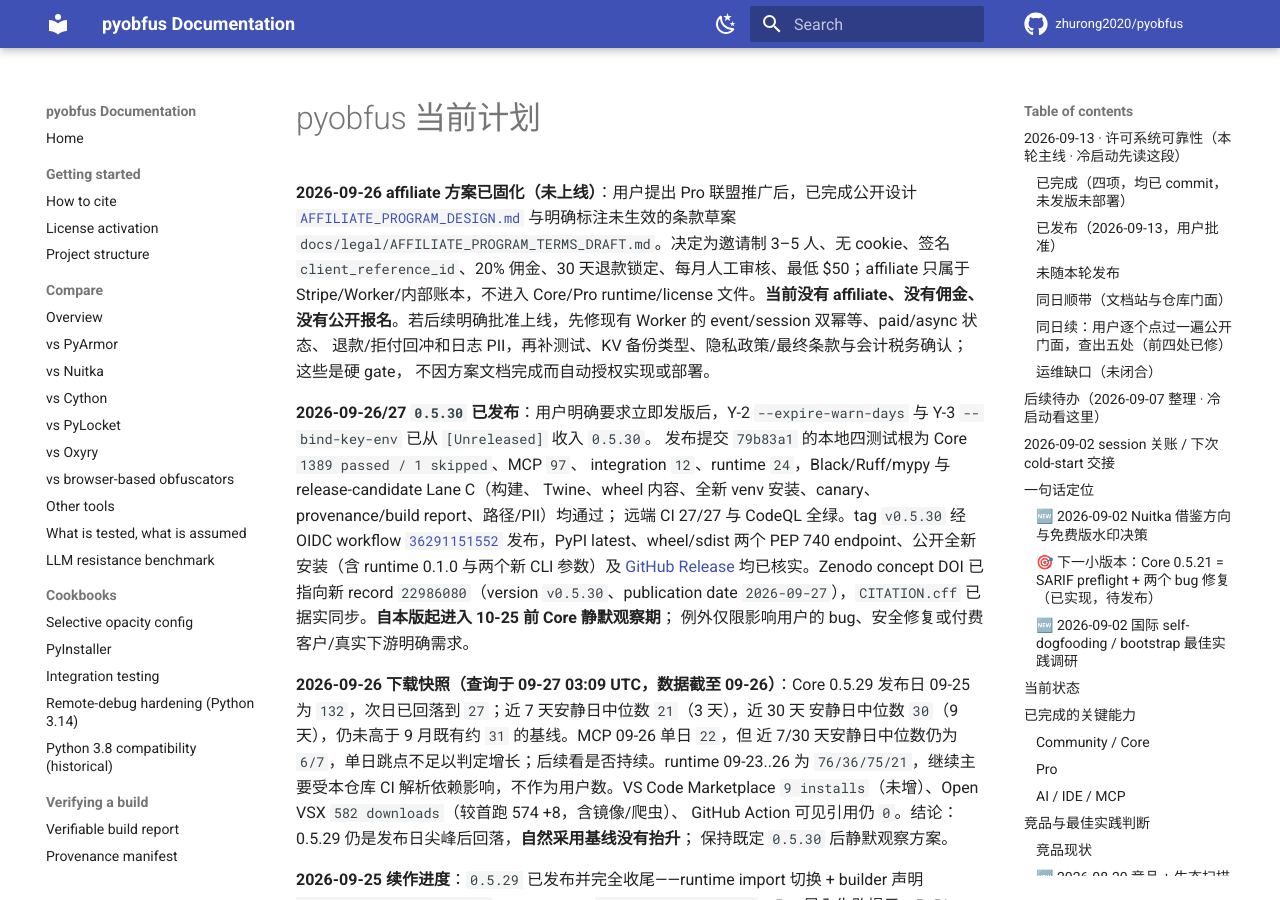
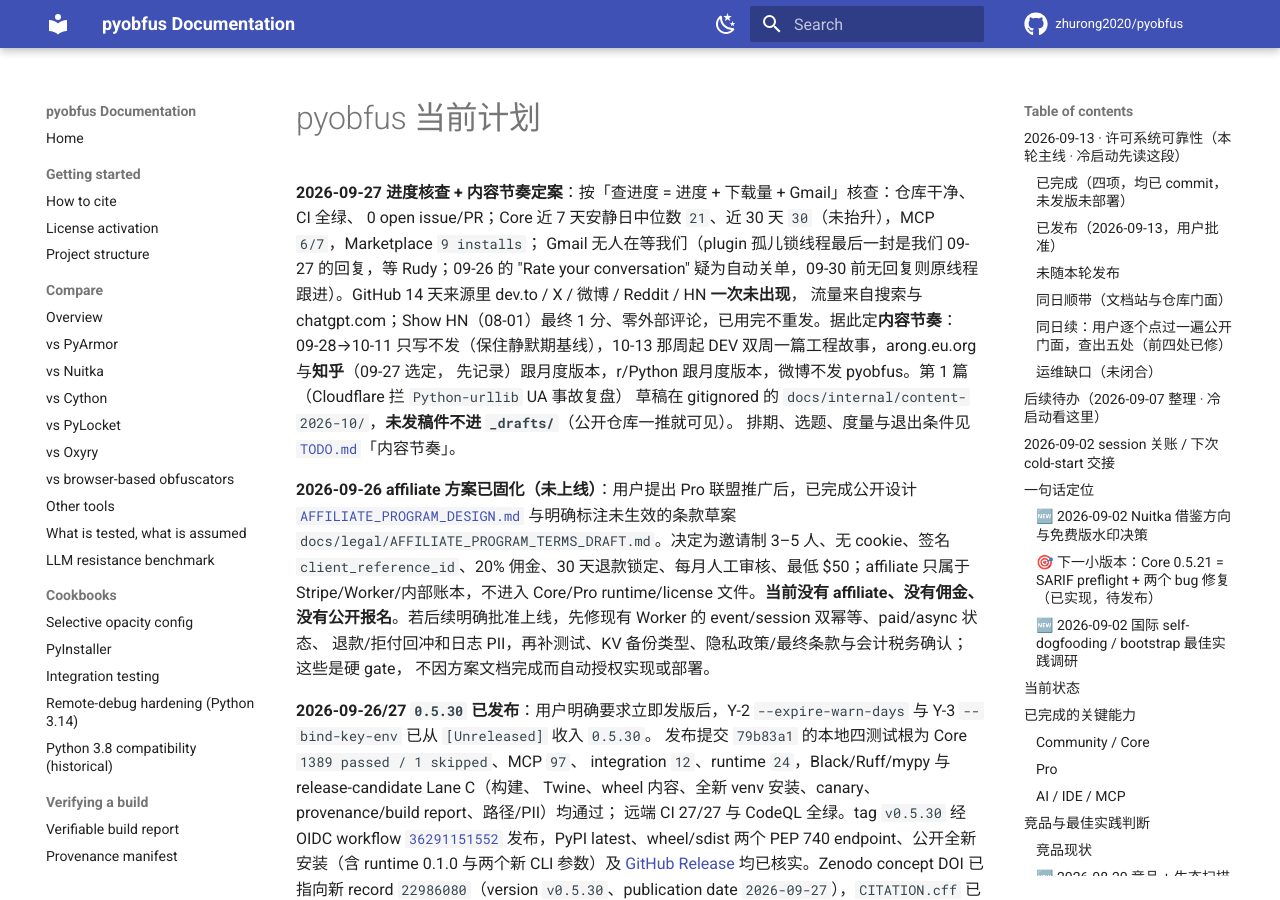
Before and after one commit to zhurong2020/pyobfus, an MkDocs documentation site: the page built from docs/CURRENT_PLAN_ZH.md, in a window 1280 px wide and 900 px high. Built offline with MkDocs 1.6.1 and Material for MkDocs 9.7.7, drawn with Linux system fonts in a browser that asks for light colours; comment, search, counter and statistics services are not loaded.

Commit message:
docs: record the 09-27 progress check and content cadence
Co-Authored-By: Claude Opus 5.5 <noreply@anthropic.com>

```diff
--- a/docs/CURRENT_PLAN_ZH.md
+++ b/docs/CURRENT_PLAN_ZH.md
@@ -1,4 +1,14 @@
 # pyobfus 当前计划
+
+**2026-09-27 进度核查 + 内容节奏定案**：按「查进度 = 进度 + 下载量 + Gmail」核查：仓库干净、CI 全绿、
+0 open issue/PR；Core 近 7 天安静日中位数 `21`、近 30 天 `30`（未抬升），MCP `6/7`，Marketplace `9 installs`；
+Gmail 无人在等我们（plugin 孤儿锁线程最后一封是我们 09-27 的回复，等 Rudy；09-26 的 "Rate your conversation"
+疑为自动关单，09-30 前无回复则原线程跟进）。GitHub 14 天来源里 dev.to / X / 微博 / Reddit / HN **一次未出现**，
+流量来自搜索与 chatgpt.com；Show HN（08-01）最终 1 分、零外部评论，已用完不重发。据此定**内容节奏**：
+09-28→10-11 只写不发（保住静默期基线），10-13 那周起 DEV 双周一篇工程故事，arong.eu.org 与**知乎**（09-27 选定，
+先记录）跟月度版本，r/Python 跟月度版本，微博不发 pyobfus。第 1 篇（Cloudflare 拦 `Python-urllib` UA 事故复盘）
+草稿在 gitignored 的 `docs/internal/content-2026-10/`，**未发稿件不进 `_drafts/`**（公开仓库一推就可见）。
+排期、选题、度量与退出条件见 [`TODO.md`](TODO.md)「内容节奏」。
 
 **2026-09-26 affiliate 方案已固化（未上线）**：用户提出 Pro 联盟推广后，已完成公开设计
 [`AFFILIATE_PROGRAM_DESIGN.md`](AFFILIATE_PROGRAM_DESIGN.md) 与明确标注未生效的条款草案
```
Also changed, not shown: CLAUDE.md (+3 -0 lines).
